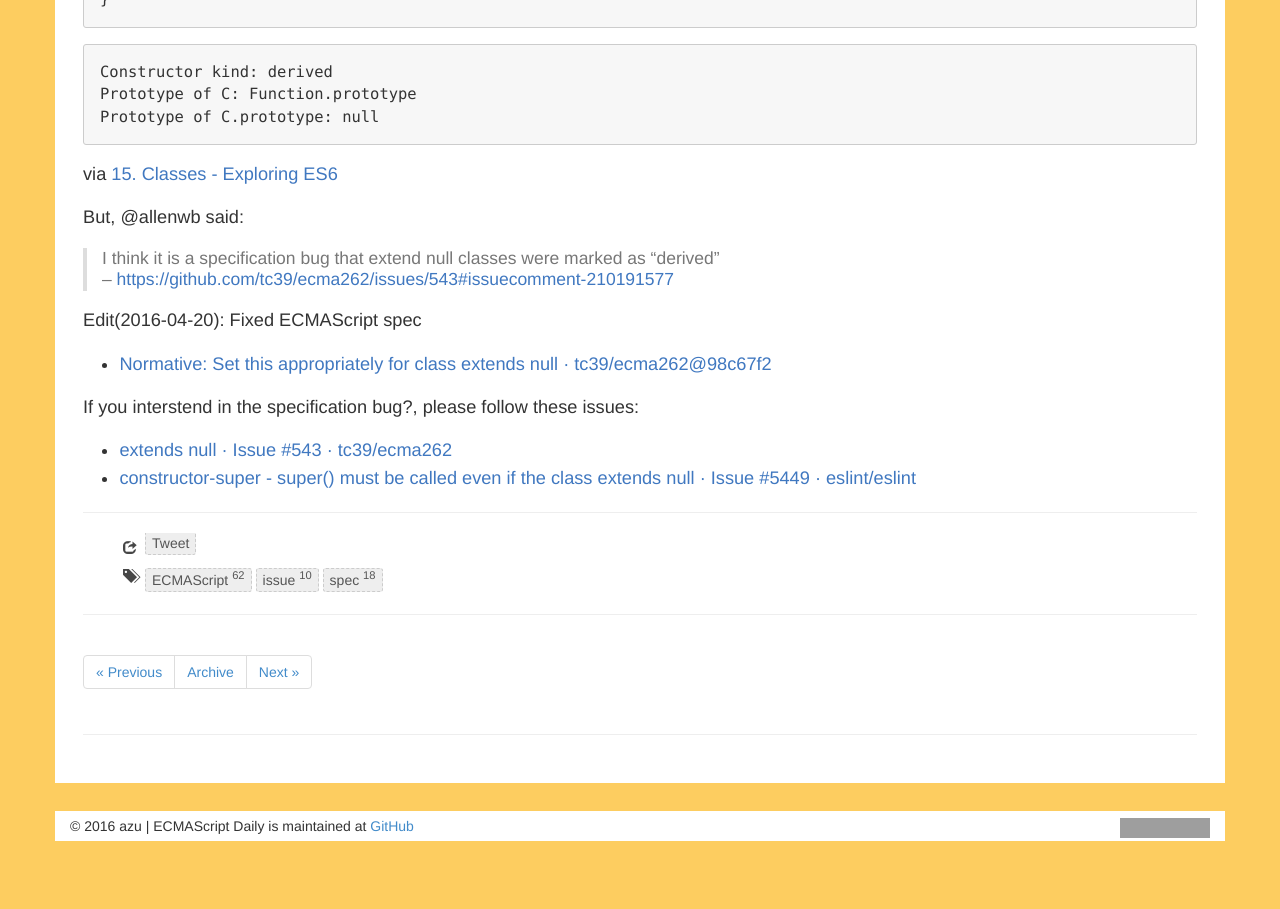
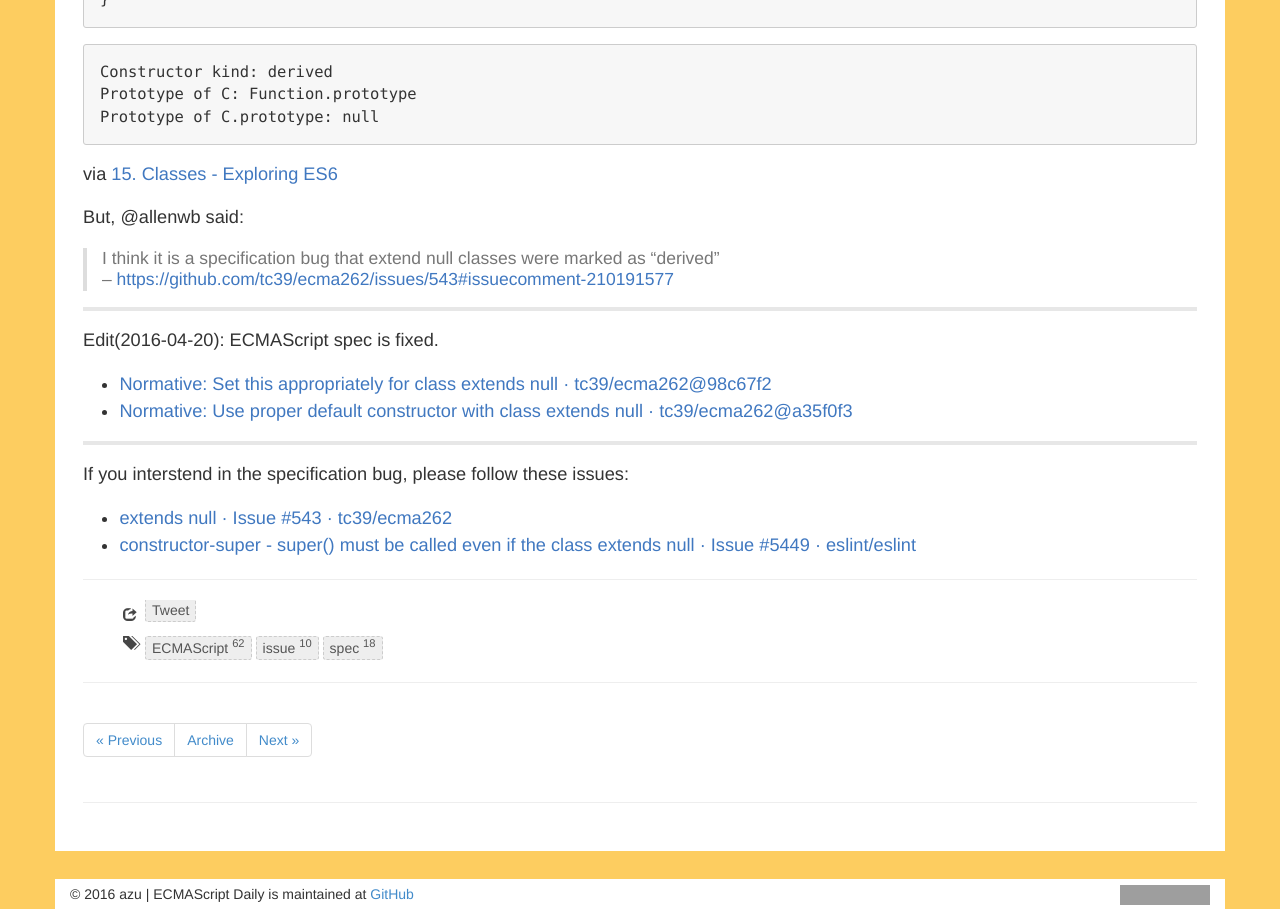
Before and after one commit to ecmascript-daily/ecmascript-daily.github.com, a Jekyll site: the page built from _posts/2016/2016-04-17-is-extends-null-derived.md, in a window 1280 px wide. Shown: the part 321-1230 px from the top of the page. Built offline with Jekyll 4.4.1, drawn with Linux system fonts in a browser that asks for light colours; nearby versions of some CDN libraries; comment, search, counter and statistics services are not loaded; before the commit the page ends 1162 px from its top, so only the background shows below that; grey boxes are pictures that could not be loaded.

Commit message:
Update 2016-04-17-is-extends-null-derived.md

```diff
--- a/_posts/2016/2016-04-17-is-extends-null-derived.md
+++ b/_posts/2016/2016-04-17-is-extends-null-derived.md
@@ -27,11 +27,16 @@ But, @allenwb said:
 > I think it is a specification bug that extend null classes were marked as "derived"
 > -- [https://github.com/tc39/ecma262/issues/543#issuecomment-210191577](https://github.com/tc39/ecma262/issues/543#issuecomment-210191577)
 
-Edit(2016-04-20): Fixed ECMAScript spec
+----
+
+Edit(2016-04-20): ECMAScript spec is fixed.
 
 - [Normative: Set this appropriately for class extends null · tc39/ecma262@98c67f2](https://github.com/tc39/ecma262/commit/98c67f2c2696652005ab7fb7284fe8b4661a5dbf "Normative: Set this appropriately for class extends null · tc39/ecma262@98c67f2")
+- [Normative: Use proper default constructor with class extends null · tc39/ecma262@a35f0f3](https://github.com/tc39/ecma262/commit/a35f0f3b8ac53bbfa019bd35989c4027ce4976e4 "Normative: Use proper default constructor with class extends null · tc39/ecma262@a35f0f3")
 
-If you interstend in the specification bug?, please follow  these issues:
+----
+
+If you interstend in the specification bug, please follow  these issues:
 
 - [extends null · Issue #543 · tc39/ecma262](https://github.com/tc39/ecma262/issues/543 "extends null · Issue #543 · tc39/ecma262")
 - [constructor-super - super() must be called even if the class extends null · Issue #5449 · eslint/eslint](https://github.com/eslint/eslint/issues/5449 "constructor-super - super() must be called even if the class extends null · Issue #5449 · eslint/eslint")
```
